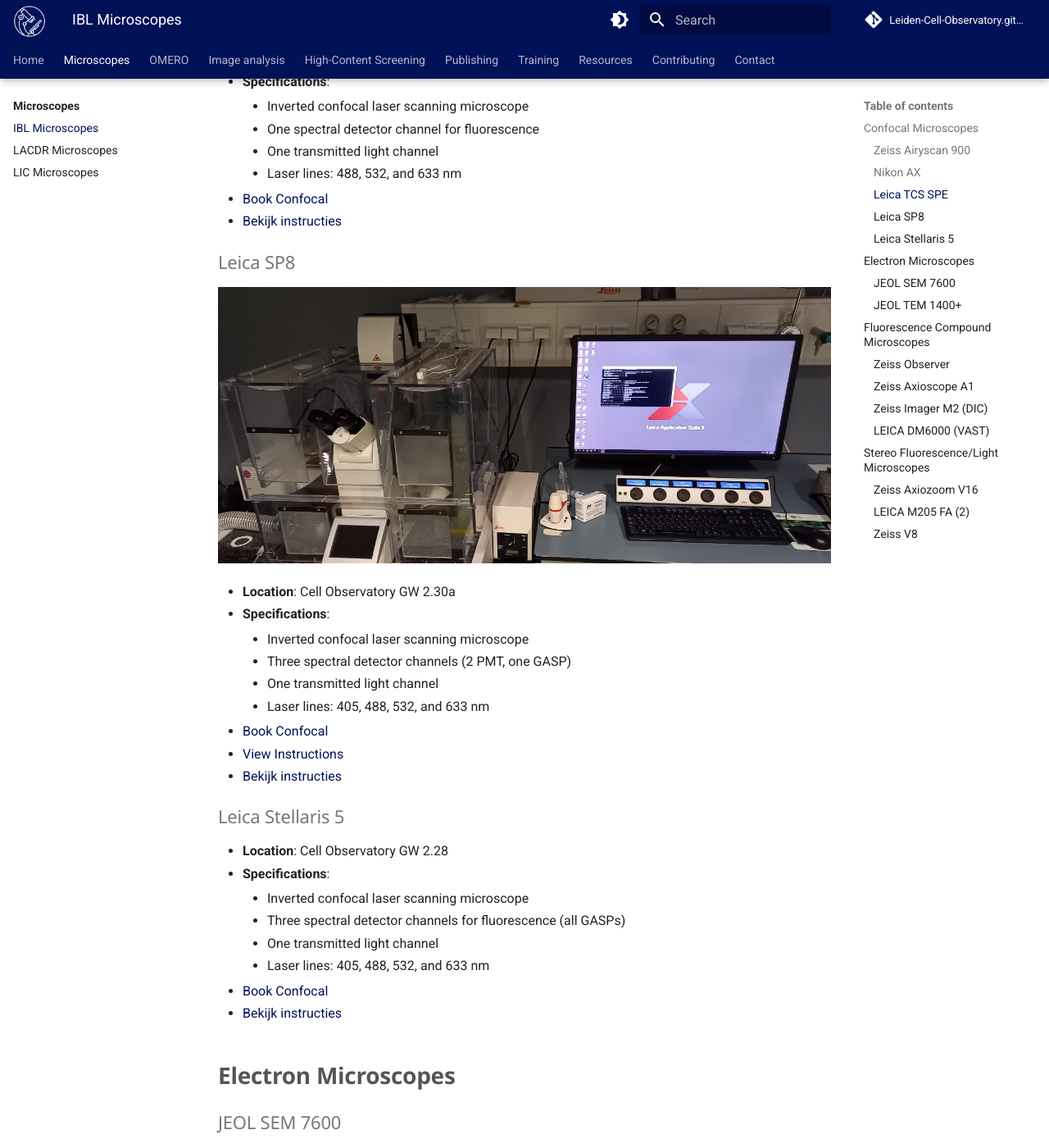
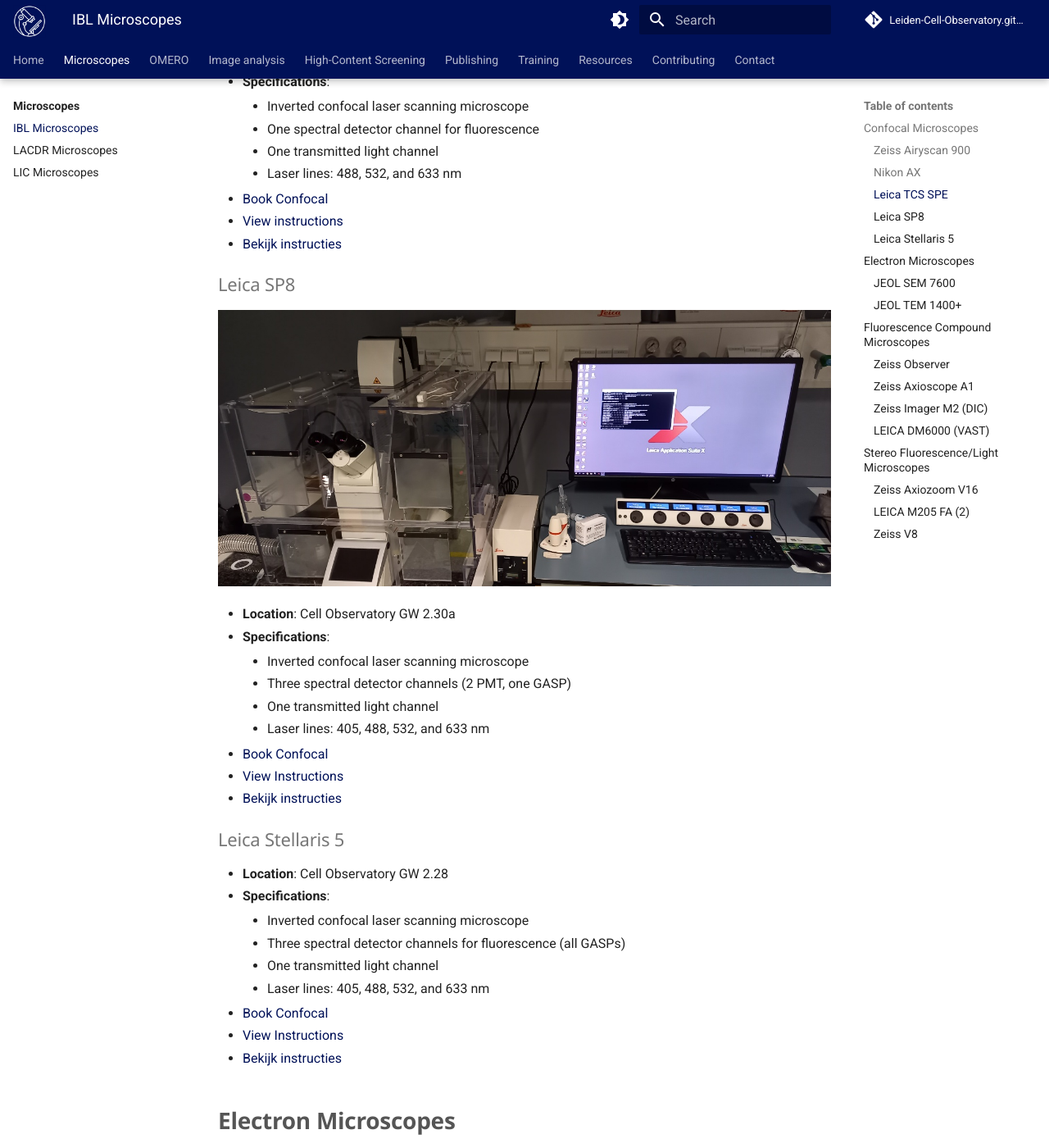
Before and after one commit to Leiden-Cell-Observatory/Leiden-Cell-Observatory.github.io, an MkDocs documentation site: the page built from docs/microscopes/iblmicroscopes.md, in a window 1280 px wide and 1400 px high, scrolled down 2203 px. Shown: the whole window at 82% size. Built offline with MkDocs 1.6.1 and Material for MkDocs 9.7.7, drawn with Linux system fonts in a browser that asks for light colours; comment, search, counter and statistics services are not loaded.

Commit message:
Add instructions link for confocal microscope
Added a link to view instructions for the confocal microscope.

```diff
--- a/docs/microscopes/iblmicroscopes.md
+++ b/docs/microscopes/iblmicroscopes.md
@@ -45,6 +45,7 @@
       - One transmitted light channel
       - Laser lines: 488, 532, and 633 nm
 - [Book Confocal](https://www.supersaas.com/schedule/IBL_Confocal/Confocals)
+- [View instructions](https://video.leidenuniv.nl/media/t/1_oszjreh6)
 - [Bekijk instructies](https://video.leidenuniv.nl/media/t/1_498i179v)
 
 #### Leica SP8
@@ -68,7 +69,9 @@
     - One transmitted light channel
     - Laser lines: 405, 488, 532, and 633 nm
 - [Book Confocal](https://www.supersaas.com/schedule/IBL_Confocal/Confocals)
+- [View Instructions](https://video.leidenuniv.nl/media/t/1_zmj9vv7q)
 - [Bekijk instructies](https://video.leidenuniv.nl/media/t/1_0h9esd33)
+
 
 ## Electron Microscopes
 
```
